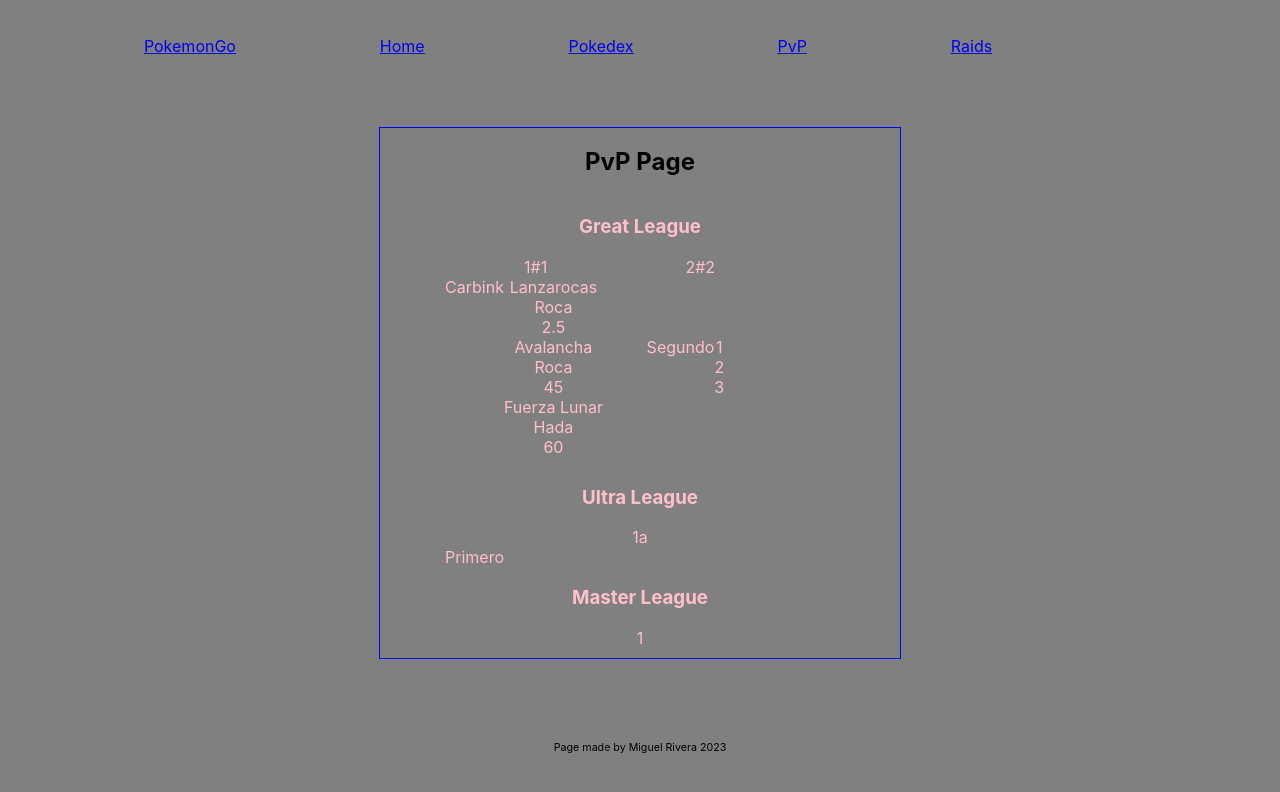
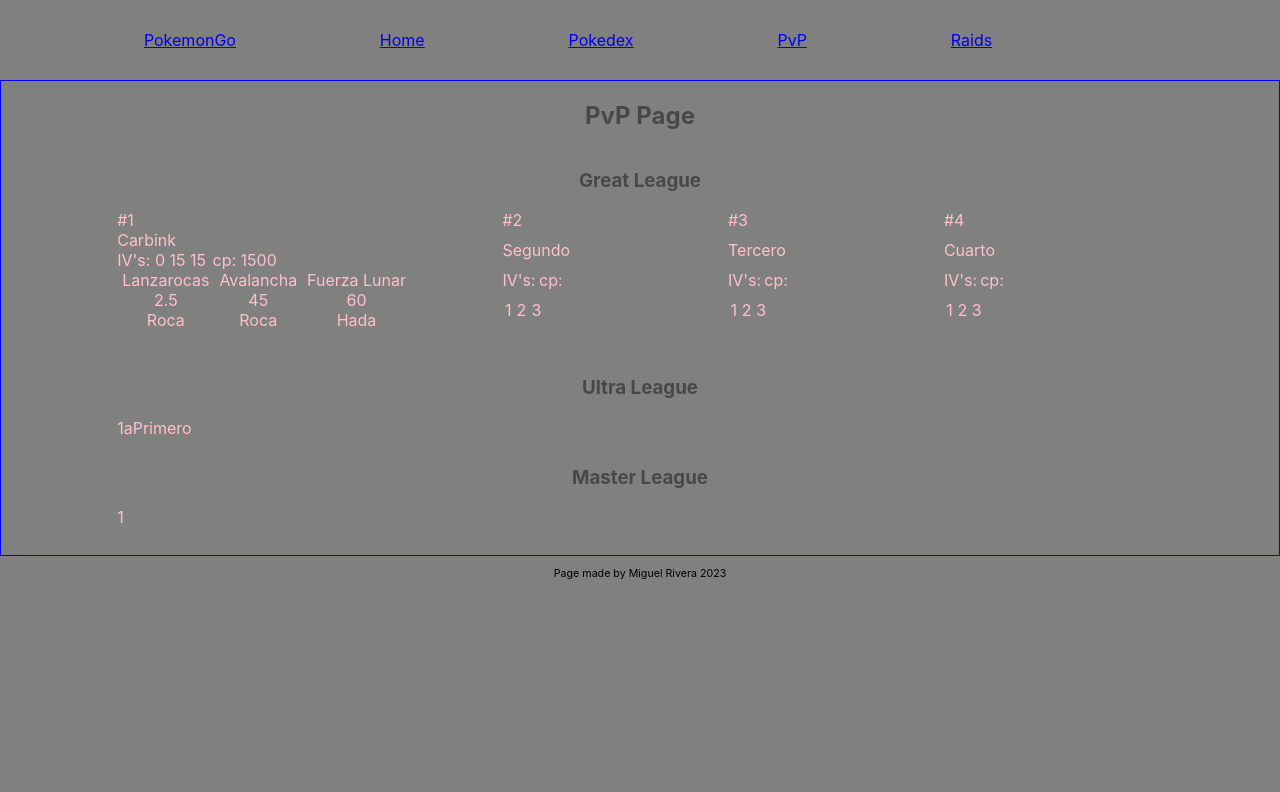
Before and after one commit to marn010/PokedexPoGo, a React (Create React App) app: page /PvP in a window 1280 px wide. Shown: the top 792 px of the page. Built offline with nearby package versions, Linux system fonts and the light colour scheme.

Commit message:
fixed visual issues

```diff
--- a/src/App.css
+++ b/src/App.css
@@ -1,8 +1,6 @@
 .App{
-    display: flex;
-    flex-wrap: wrap;
-    align-items: center;
-    justify-content: center;
+    display: block;
+    /* align-items: center; */
     background-color: gray;
     height: 100vh;
 }
--- a/src/components/Header/Header.css
+++ b/src/components/Header/Header.css
@@ -1,6 +1,7 @@
 .Header{
     display: flex;
     width: 100vw;
+    height: 10vh;
     justify-content: space-evenly;
     color: blue;
 }
--- a/src/components/Pokedex/Pokemon/main.js
+++ b/src/components/Pokedex/Pokemon/main.js
@@ -16,24 +16,24 @@
           <img src={Poke.PokePic} alt="Pokemon" />
         </div>
         <div className="PokeInfo">
-          <div className="PokeTipo">
-            Tipos:
+          <div className="PokeType">
+            <p>Tipos:</p>
             {Poke.Types.map((item, id) => {
               return <text key={id}>{item.Type + " "}</text>;
             })}
           </div>
           <div className="PokeFast">
-            Ataques Rapidos:
-            {Poke.FastMove.map((item,id)=>{
-              return <text key={id}>{item.FastMove + " "}</text>
+            <p>Ataques Rapidos:</p>
+            {Poke.FastMove.map((item, id) => {
+              return <text key={id}>{item.FastMove + " "}</text>;
             })}
           </div>
           <div className="PokeCharge">
-            Ataques Cargados:
-            {Poke.ChargedMove.map((item,id)=>{
-              return <text key={id}>{item.ChargedMove + " "}</text>
+            <p>Ataques Cargados:</p>
+            {Poke.ChargedMove.map((item, id) => {
+              return <text key={id}>{item.ChargedMove + " "}</text>;
             })}
-            </div>
+          </div>
         </div>
       </div>
     </div>
--- a/src/components/Pokedex/Pokemon/pokemon.css
+++ b/src/components/Pokedex/Pokemon/pokemon.css
@@ -2,14 +2,29 @@
     color: brown;
     border: solid 1px green;
 }
-.PokeDetail h1{
+.PokeDetail h3{
     display: block;
     width: 100%;
 }
 .PokeResume{
     display: flex;
+    background-color: rgba(245, 245, 245, 0.3);
 }
 .PokePic,.PokeInfo{
-    color: white;
-    border: blue solid 1px;
+    color: black;
+    /* border: blue solid 1px; */
+
 }
+.PokeInfo{
+    display: block;
+    align-self: center;
+    font-size: 1.2rem;
+}
+.PokeType{
+    width: 100%;
+    text-align: center;
+    color: rgba(38, 150, 98, 1.0);
+}
+.PokeType p{
+    color: #000;
+}
--- a/src/components/Pokedex/main.js
+++ b/src/components/Pokedex/main.js
@@ -9,34 +9,26 @@
   return (
     <div className="Pokedex">
       <h2>Pokedex Page!</h2>
-      {db.pokes.map((item,id) => {
+      {db.pokes.map((item, id) => {
         return (
           <div className="Pokemon" key={id}>
             <div className="PokemonPic">
-              <Link to="/Pokemon"
-              state={{
-                id:db.pokes[id].id,
-                db:db
-              }}
+              <Link
+                to="/Pokemon"
+                state={{
+                  id: db.pokes[id].id,
+                  db: db,
+                }}
               >
                 <img src={item.PokePic} alt={item.Name} />
               </Link>
             </div>
             <div className="PokemonInfo">
-              <text>
-                # {db.pokes[id].PokeNumber +" "+ db.pokes[id].Name}
-              </text>
-            </div>
-            <div>
-            <p>Tipos: </p>
-              {
-                db.pokes[id].Types.map((item,idx)=>{
-                  return(
-                    <text>{item.Type}  </text>
-                  );
-                })
-              }
-
+              <text># {db.pokes[id].PokeNumber + " " + db.pokes[id].Name}</text>
+              <p>Tipos: </p>
+              {db.pokes[id].Types.map((item, idx) => {
+                return <text>{item.Type} </text>;
+              })}
             </div>
           </div>
         );
--- a/src/components/Pokedex/pokedex.css
+++ b/src/components/Pokedex/pokedex.css
@@ -1,10 +1,13 @@
 .Pokedex{
     width: 90%;
+    margin: auto;
     display: flex;
     flex-wrap: wrap;
     color: blueviolet;
     text-align: center;
-    border: solid 1px pink;
+    /* border: solid 1px pink; */
+    background-color: rgba(255, 255, 255, 0.2);
+    justify-content: center;
 }
 .Pokedex h2{
     width: 100% ;
@@ -16,7 +19,9 @@
     width: 28%;
     margin: 0% 2.5% 2.5% 2.5%;
     flex-wrap: wrap;
-    border: solid 1px red;
+    /* border: solid 1px red; */
+    background-color: rgba(150, 150, 150, 0.5);
+    border-radius: 10px;
 }
 .PokemonPic{
     display: flex;
@@ -26,8 +31,10 @@
 .PokemonPic img{
     width: 100%;
     max-width: 300px;
+
 }
 .PokemonInfo{
     width: 100%;
     text-align: center;
+    background-color: rgba(250, 250, 250, 0.25);
 }
--- a/src/components/PvP/main.css
+++ b/src/components/PvP/main.css
@@ -5,9 +5,9 @@
     justify-content: center;
     text-align: center;
 }
-.PvP :first-child{
+.PvPTitle{
     width: 100%;
-
+    color: rgba(35, 35, 35, 0.6);
 }
 .PvP div:first-of-type{
     text-align: center;
@@ -21,5 +21,24 @@
 .PvPPoke{
     display: flex;
     margin: 0% 2.5% 2.5% 2.5%;
+    max-width: 30%;
     flex-wrap: wrap;
 }
+.Poke{
+    display: flex;
+    width: 100%;
+}
+.IV{
+    margin: 0% 2% 0% 0%;
+}
+.Moves{
+    width: 100%;
+    display: flex;
+}
+.Moves p{
+    display: block;
+    margin: 0% 0%;
+}
+.Moves div{
+    margin: 0% 1.5% 0% 1.5%;
+}
--- a/src/components/PvP/main.js
+++ b/src/components/PvP/main.js
@@ -9,27 +9,29 @@
 
   return (
     <div className="PvP">
-      <h2>PvP Page</h2>
+      <h2 className="PvPTitle">PvP Page</h2>
       <div className="PvPLigas">
         <div className="PvPGL">
-          <h3>Great League</h3>
+          <h3 className="PvPTitle">Great League</h3>
           {GreatLeague.Great?.map((item, id) => {
-            let idx = id;
             return (
               <div className="PvPPoke" key={id}>
                 <div className="Rank">
-                  {item.id}#{id + 1}
+                  #{item.id}
+                  {/* {id + 1} */}
                 </div>
                 <div className="Poke">{item.Name}</div>
-                <div className="IV"></div>
-                <div className="CP"></div>
+                <div className="IV">
+                  IV's: {item.IV[0].ATK} {item.IV[0].DEF} {item.IV[0].STA}
+                </div>
+                <div className="CP">cp: {item.CP}</div>
                 <div className="Moves">
                   {item.Moves.map((item, id) => {
                     return (
                       <div key={id}>
-                        <div>{item.Name}</div>
+                        <p>{item.Name}</p>
+                        <p>{item.Energy}</p>
                         <div>{item.Type}</div>
-                        <div>{item.Energy}</div>
                       </div>
                     );
                   })}
@@ -39,7 +41,7 @@
           })}
         </div>
         <div className="PvPUL">
-          <h3>Ultra League</h3>
+          <h3 className="PvPTitle">Ultra League</h3>
           {UltraLeague.Ultra?.map((item, id) => {
             return (
               <div className="PvPPoke" key={id}>
@@ -50,7 +52,7 @@
           })}
         </div>
         <div className="PvPML">
-          <h3>Master League</h3>
+          <h3 className="PvPTitle">Master League</h3>
           {MasterLeague.Master?.map((item, id) => {
             return (
               <div className="PvPPoke" key={id}>
--- a/src/components/db/pvp/db.json
+++ b/src/components/db/pvp/db.json
@@ -6,6 +6,14 @@
             "id":"1",
             "Name":"Carbink",
             "Type":"Roca/Hada",
+            "CP":"1500",
+            "IV":[
+               {
+                  "ATK":"0",
+                  "DEF":"15",
+                  "STA":"15"
+               }
+            ],
             "Moves":[
                {
                   "Name":"Lanzarocas",
@@ -29,6 +37,76 @@
             "id":"2",
             "Name":"Segundo",
             "Type":"",
+            "CP":"",
+            "IV":[
+               {
+                  "ATK":"",
+                  "DEF":"",
+                  "STA":""
+               }
+            ],
+            "Moves":[
+               {
+                  "Name":"1",
+                  "Type":"",
+                  "Energy":""
+               },
+               {
+                  "Name":"2",
+                  "Type":"",
+                  "Energy":""
+
+               },
+               {
+                  "Name":"3",
+                  "Type":"",
+                  "Energy":""
+               }
+            ]
+         },
+         {
+            "id":"3",
+            "Name":"Tercero",
+            "Type":"",
+            "CP":"",
+            "IV":[
+               {
+                  "ATK":"",
+                  "DEF":"",
+                  "STA":""
+               }
+            ],
+            "Moves":[
+               {
+                  "Name":"1",
+                  "Type":"",
+                  "Energy":""
+               },
+               {
+                  "Name":"2",
+                  "Type":"",
+                  "Energy":""
+
+               },
+               {
+                  "Name":"3",
+                  "Type":"",
+                  "Energy":""
+               }
+            ]
+         },
+         {
+            "id":"4",
+            "Name":"Cuarto",
+            "Type":"",
+            "CP":"",
+            "IV":[
+               {
+                  "ATK":"",
+                  "DEF":"",
+                  "STA":""
+               }
+            ],
             "Moves":[
                {
                   "Name":"1",
@@ -56,6 +134,14 @@
             "id":"1",
             "Name":"Primero",
             "Type":"",
+            "CP":"1500",
+            "IV":[
+               {
+                  "ATK":"0",
+                  "DEF":"15",
+                  "STA":"15"
+               }
+            ],
             "Moves":[
                {
                   "Name":"",
@@ -84,6 +170,14 @@
             "id":"1",
             "Name":"",
             "Type":"",
+            "CP":"1500",
+            "IV":[
+               {
+                  "ATK":"0",
+                  "DEF":"15",
+                  "STA":"15"
+               }
+            ],
             "Moves":[
                {
                   "Name":"",
```
